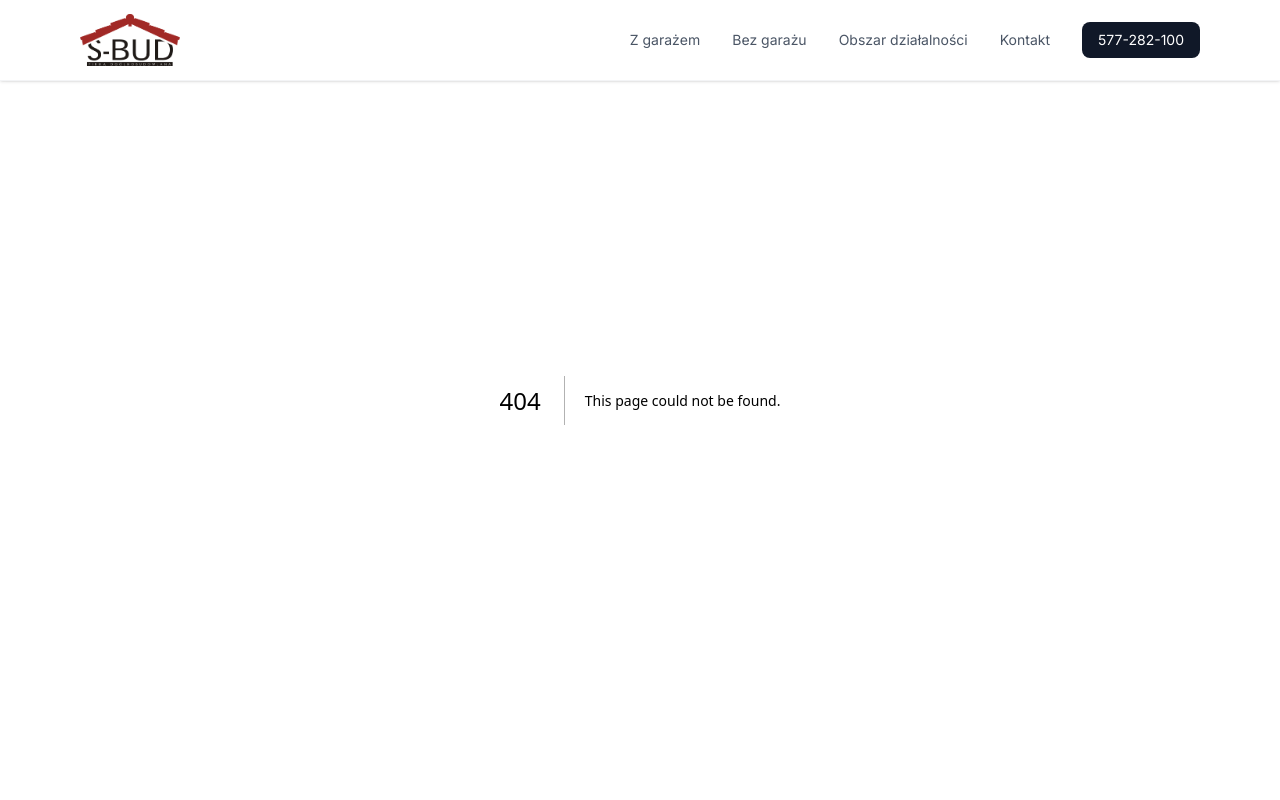
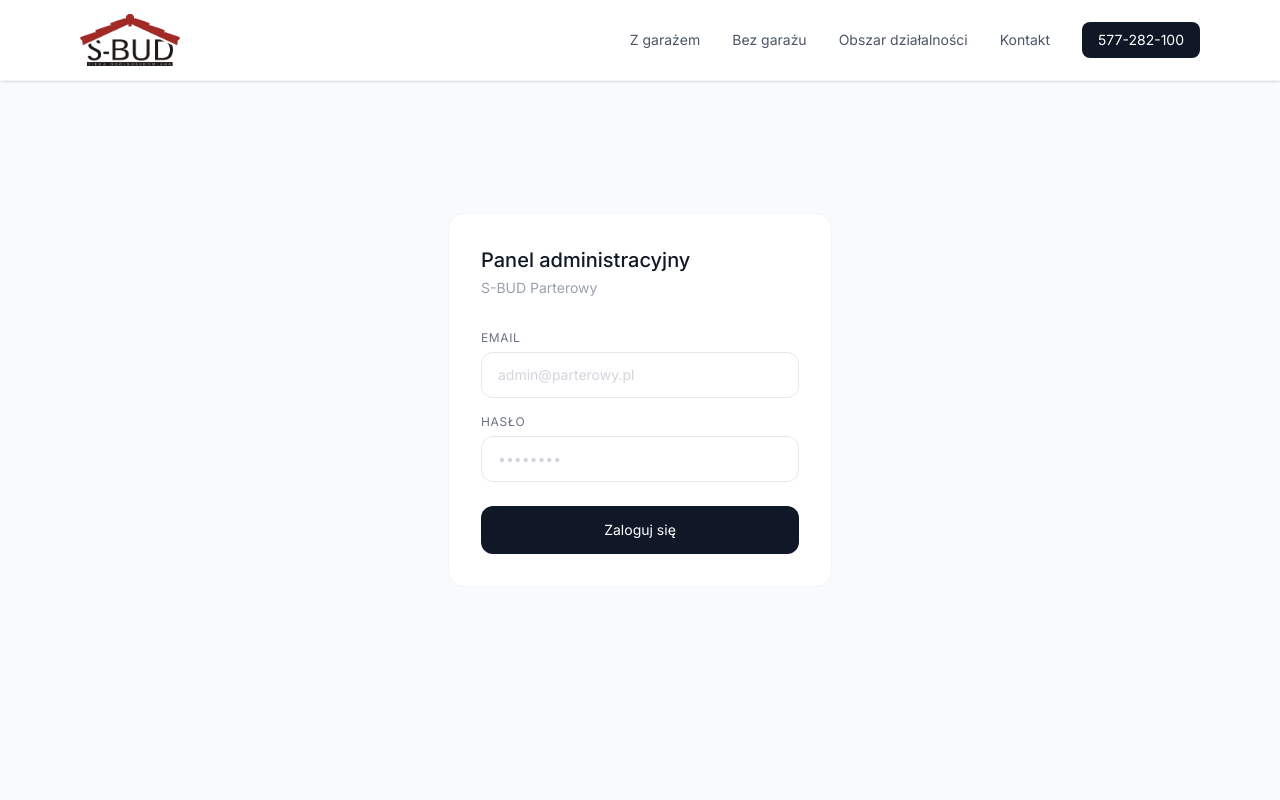
Before and after one commit to j4rk3/parterowy, a Next.js app: page /login in a window 1280 px wide. Before the commit this address had no page. Shown: the top 800 px of the page. Built offline with nearby package versions, Linux system fonts and the light colour scheme; no server answers.

Commit message:
supabase, panel admina, zmiana cen

```diff
--- /dev/null
+++ b/app/admin/page.tsx
@@ -0,0 +1,127 @@
+'use client'
+
+import { useState, useEffect } from 'react'
+import { useRouter } from 'next/navigation'
+import { supabase } from '@/lib/supabase'
+
+type Price = {
+  id: number
+  slug: string
+  name: string
+  price: number
+}
+
+export default function AdminPage() {
+  const [prices, setPrices] = useState<Price[]>([])
+  const [loading, setLoading] = useState(true)
+  const [saving, setSaving] = useState<string | null>(null)
+  const [saved, setSaved] = useState<string | null>(null)
+  const router = useRouter()
+
+  useEffect(() => {
+    const checkAuth = async () => {
+      const {
+        data: { session },
+      } = await supabase.auth.getSession()
+      if (!session) {
+        router.push('/login')
+        return
+      }
+      fetchPrices()
+    }
+    checkAuth()
+  }, [router])
+
+  const fetchPrices = async () => {
+    const { data } = await supabase.from('prices').select('*').order('id')
+    if (data) setPrices(data)
+    setLoading(false)
+  }
+
+  const handlePriceChange = (slug: string, value: string) => {
+    setPrices((prev) =>
+      prev.map((p) =>
+        p.slug === slug ? { ...p, price: parseInt(value) || 0 } : p
+      )
+    )
+  }
+
+  const handleSave = async (slug: string, price: number) => {
+    setSaving(slug)
+    await supabase
+      .from('prices')
+      .update({ price, updated_at: new Date().toISOString() })
+      .eq('slug', slug)
+    setSaving(null)
+    setSaved(slug)
+    setTimeout(() => setSaved(null), 2000)
+  }
+
+  const handleLogout = async () => {
+    await supabase.auth.signOut()
+    router.push('/login')
+  }
+
+  if (loading) {
+    return (
+      <div className="min-h-screen bg-gray-50 flex items-center justify-center">
+        <p className="text-sm text-gray-400">Ładowanie...</p>
+      </div>
+    )
+  }
+
+  return (
+    <div className="min-h-screen bg-gray-50">
+      <div className="max-w-2xl mx-auto px-4 pt-28 pb-12">
+        <div className="flex items-center justify-between mb-10">
+          <div>
+            <h1 className="text-xl font-medium text-gray-900">
+              Panel administracyjny
+            </h1>
+            <p className="text-sm text-gray-400">Zmiana cen projektów</p>
+          </div>
+          <button
+            onClick={handleLogout}
+            className="text-sm text-gray-400 hover:text-gray-900 transition-colors"
+          >
+            Wyloguj
+          </button>
+        </div>
+
+        <div className="bg-white rounded-2xl border border-gray-100 overflow-hidden">
+          {prices.map((item, i) => (
+            <div
+              key={item.slug}
+              className={`flex items-center gap-4 px-6 py-4 ${i < prices.length - 1 ? 'border-b border-gray-50' : ''}`}
+            >
+              <div className="flex-1">
+                <p className="text-sm font-medium text-gray-900">{item.name}</p>
+                <p className="text-xs text-gray-400">{item.slug}</p>
+              </div>
+              <div className="flex items-center gap-2">
+                <input
+                  type="number"
+                  value={item.price}
+                  onChange={(e) => handlePriceChange(item.slug, e.target.value)}
+                  className="border border-gray-200 rounded-xl px-3 py-2 text-sm text-gray-900 w-32 focus:outline-none focus:border-gray-400 transition-colors text-right"
+                />
+                <span className="text-sm text-gray-400">zł</span>
+                <button
+                  onClick={() => handleSave(item.slug, item.price)}
+                  disabled={saving === item.slug}
+                  className="bg-gray-900 text-white text-xs px-4 py-2 rounded-lg hover:bg-gray-700 transition-colors disabled:opacity-50 min-w-[70px]"
+                >
+                  {saving === item.slug
+                    ? '...'
+                    : saved === item.slug
+                      ? '✓'
+                      : 'Zapisz'}
+                </button>
+              </div>
+            </div>
+          ))}
+        </div>
+      </div>
+    </div>
+  )
+}
--- /dev/null
+++ b/app/login/page.tsx
@@ -0,0 +1,79 @@
+'use client'
+
+import { useState } from 'react'
+import { useRouter } from 'next/navigation'
+import { supabase } from '@/lib/supabase'
+
+export default function LoginPage() {
+  const [email, setEmail] = useState('')
+  const [password, setPassword] = useState('')
+  const [error, setError] = useState('')
+  const [loading, setLoading] = useState(false)
+  const router = useRouter()
+
+  const handleLogin = async (e: React.MouseEvent) => {
+    e.preventDefault()
+    setLoading(true)
+    setError('')
+
+    const { error } = await supabase.auth.signInWithPassword({
+      email,
+      password,
+    })
+
+    if (error) {
+      setError('Nieprawidłowy email lub hasło.')
+      setLoading(false)
+    } else {
+      router.push('/admin')
+    }
+  }
+
+  return (
+    <div className="min-h-screen bg-gray-50 flex items-center justify-center px-4">
+      <div className="bg-white rounded-2xl border border-gray-100 p-8 w-full max-w-sm">
+        <h1 className="text-xl font-medium text-gray-900 mb-1">
+          Panel administracyjny
+        </h1>
+        <p className="text-sm text-gray-400 mb-8">S-BUD Parterowy</p>
+
+        <div className="flex flex-col gap-4">
+          <div className="flex flex-col gap-1.5">
+            <label className="text-xs text-gray-500 uppercase tracking-wider">
+              Email
+            </label>
+            <input
+              type="email"
+              value={email}
+              onChange={(e) => setEmail(e.target.value)}
+              placeholder="admin@parterowy.pl"
+              className="border border-gray-200 rounded-xl px-4 py-3 text-sm text-gray-900 placeholder:text-gray-300 focus:outline-none focus:border-gray-400 transition-colors"
+            />
+          </div>
+          <div className="flex flex-col gap-1.5">
+            <label className="text-xs text-gray-500 uppercase tracking-wider">
+              Hasło
+            </label>
+            <input
+              type="password"
+              value={password}
+              onChange={(e) => setPassword(e.target.value)}
+              placeholder="••••••••"
+              className="border border-gray-200 rounded-xl px-4 py-3 text-sm text-gray-900 placeholder:text-gray-300 focus:outline-none focus:border-gray-400 transition-colors"
+            />
+          </div>
+
+          {error && <p className="text-xs text-red-500">{error}</p>}
+
+          <button
+            onClick={handleLogin}
+            disabled={loading}
+            className="bg-gray-900 text-white text-sm py-3.5 rounded-xl hover:bg-gray-700 transition-colors disabled:opacity-50 mt-2"
+          >
+            {loading ? 'Logowanie...' : 'Zaloguj się'}
+          </button>
+        </div>
+      </div>
+    </div>
+  )
+}
--- a/app/parterowy-bez-garazu/[slug]/page.tsx
+++ b/app/parterowy-bez-garazu/[slug]/page.tsx
@@ -1,6 +1,7 @@
 import Link from 'next/link'
 import { notFound } from 'next/navigation'
 import { withoutGarage } from '@/lib/projects'
+import { supabase } from '@/lib/supabase'
 import ProjectGallery from '@/components/ProjectGallery'
 import PlanViewer from '@/components/PlanViewer'
 import ProjectGrid from '@/components/ProjectGrid'
@@ -17,6 +18,14 @@ export default async function ProjectPage({
   const { slug } = await params
   const project = withoutGarage.find((p) => p.slug === slug)
   if (!project) notFound()
+
+  const { data: priceData } = await supabase
+    .from('prices')
+    .select('price')
+    .eq('slug', slug)
+    .single()
+
+  const price = priceData?.price ?? project.price
 
   return (
     <div className="bg-white min-h-screen">
@@ -39,7 +48,7 @@ export default async function ProjectPage({
               {project.name}
             </h1>
             <div className="text-3xl font-medium text-gray-900 mb-1">
-              {project.price.toLocaleString('pl-PL')} zł
+              {price.toLocaleString('pl-PL')} zł
             </div>
             <p className="text-xs text-gray-400">cena brutto</p>
           </div>
@@ -241,7 +250,7 @@ export default async function ProjectPage({
                   {project.name}
                 </h1>
                 <div className="text-3xl font-medium text-gray-900 mb-1">
-                  {project.price.toLocaleString('pl-PL')} zł
+                  {price.toLocaleString('pl-PL')} zł
                 </div>
                 <p className="text-sm text-gray-400 mb-6">cena brutto</p>
                 <div className="grid grid-cols-2 gap-3 mb-6">
--- a/app/parterowy-z-garazem/[slug]/page.tsx
+++ b/app/parterowy-z-garazem/[slug]/page.tsx
@@ -1,6 +1,7 @@
 import Link from 'next/link'
 import { notFound } from 'next/navigation'
 import { withGarage } from '@/lib/projects'
+import { supabase } from '@/lib/supabase'
 import ProjectGallery from '@/components/ProjectGallery'
 import PlanViewer from '@/components/PlanViewer'
 
@@ -16,6 +17,14 @@ export default async function ProjectPage({
   const { slug } = await params
   const project = withGarage.find((p) => p.slug === slug)
   if (!project) notFound()
+
+  const { data: priceData } = await supabase
+    .from('prices')
+    .select('price')
+    .eq('slug', slug)
+    .single()
+
+  const price = priceData?.price ?? project.price
 
   return (
     <div className="bg-white min-h-screen">
@@ -38,7 +47,7 @@ export default async function ProjectPage({
               {project.name}
             </h1>
             <div className="text-3xl font-medium text-gray-900 mb-1">
-              {project.price.toLocaleString('pl-PL')} zł
+              {price.toLocaleString('pl-PL')} zł
             </div>
             <p className="text-xs text-gray-400">cena brutto</p>
           </div>
@@ -240,7 +249,7 @@ export default async function ProjectPage({
                   {project.name}
                 </h1>
                 <div className="text-3xl font-medium text-gray-900 mb-1">
-                  {project.price.toLocaleString('pl-PL')} zł
+                  {price.toLocaleString('pl-PL')} zł
                 </div>
                 <p className="text-sm text-gray-400 mb-6">cena brutto</p>
                 <div className="grid grid-cols-2 gap-3 mb-6">
--- a/components/ProjectCard.tsx
+++ b/components/ProjectCard.tsx
@@ -1,14 +1,18 @@
 import Link from 'next/link'
 import Image from 'next/image'
 import { Project } from '@/lib/projects'
+import { supabase } from '@/lib/supabase'
 
 export default function ProjectCard({
   project,
   onImageLoad,
+  overridePrice,
 }: {
   project: Project
   onImageLoad?: () => void
+  overridePrice?: number
 }) {
+  const price = overridePrice ?? project.price
   return (
     <Link
       href={`/${project.hasGarage ? 'parterowy-z-garazem' : 'parterowy-bez-garazu'}/${project.slug}`}
@@ -37,7 +41,7 @@ export default function ProjectCard({
         </p>
         <div className="flex items-center justify-between">
           <span className="text-base font-medium text-gray-900">
-            {project.price.toLocaleString('pl-PL')} zł
+            {price.toLocaleString('pl-PL')} zł
           </span>
           <span className="text-sm text-gray-400 group-hover:text-gray-900 transition-colors">
             →
--- a/components/ProjectGrid.tsx
+++ b/components/ProjectGrid.tsx
@@ -1,22 +1,41 @@
 'use client'
 
-import { useState } from 'react'
+import { useState, useEffect } from 'react'
 import ProjectCard from '@/components/ProjectCard'
 import { Project } from '@/lib/projects'
+import { supabase } from '@/lib/supabase'
 
 export default function ProjectGrid({ projects }: { projects: Project[] }) {
   const [loaded, setLoaded] = useState(0)
-  const total = projects.length
+  const [prices, setPrices] = useState<Record<string, number>>({})
   const ready = loaded >= 1
 
+  useEffect(() => {
+    supabase
+      .from('prices')
+      .select('slug, price')
+      .then(({ data }) => {
+        if (data) {
+          const map: Record<string, number> = {}
+          data.forEach((p) => {
+            map[p.slug] = p.price
+          })
+          setPrices(map)
+        }
+      })
+  }, [])
+
   return (
-    <div className={`transition-opacity duration-700 ${ready ? 'opacity-100' : 'opacity-0'}`}>
+    <div
+      className={`transition-opacity duration-700 ${ready ? 'opacity-100' : 'opacity-0'}`}
+    >
       <div className="grid grid-cols-1 md:grid-cols-2 xl:grid-cols-3 gap-6">
-        {projects.map(project => (
+        {projects.map((project) => (
           <ProjectCard
             key={project.slug}
             project={project}
-            onImageLoad={() => setLoaded(l => l + 1)}
+            overridePrice={prices[project.slug]}
+            onImageLoad={() => setLoaded((l) => l + 1)}
           />
         ))}
       </div>
--- /dev/null
+++ b/lib/supabase.ts
@@ -0,0 +1,6 @@
+import { createClient } from '@supabase/supabase-js'
+
+export const supabase = createClient(
+  process.env.NEXT_PUBLIC_SUPABASE_URL!,
+  process.env.NEXT_PUBLIC_SUPABASE_ANON_KEY!
+)
--- a/package.json
+++ b/package.json
@@ -9,6 +9,7 @@
     "lint": "eslint"
   },
   "dependencies": {
+    "@supabase/supabase-js": "^2.110.0",
     "next": "16.2.9",
     "react": "19.2.4",
     "react-dom": "19.2.4"
```
Also changed, not shown: 1 other file (tests, documents, lock files or other folders).
